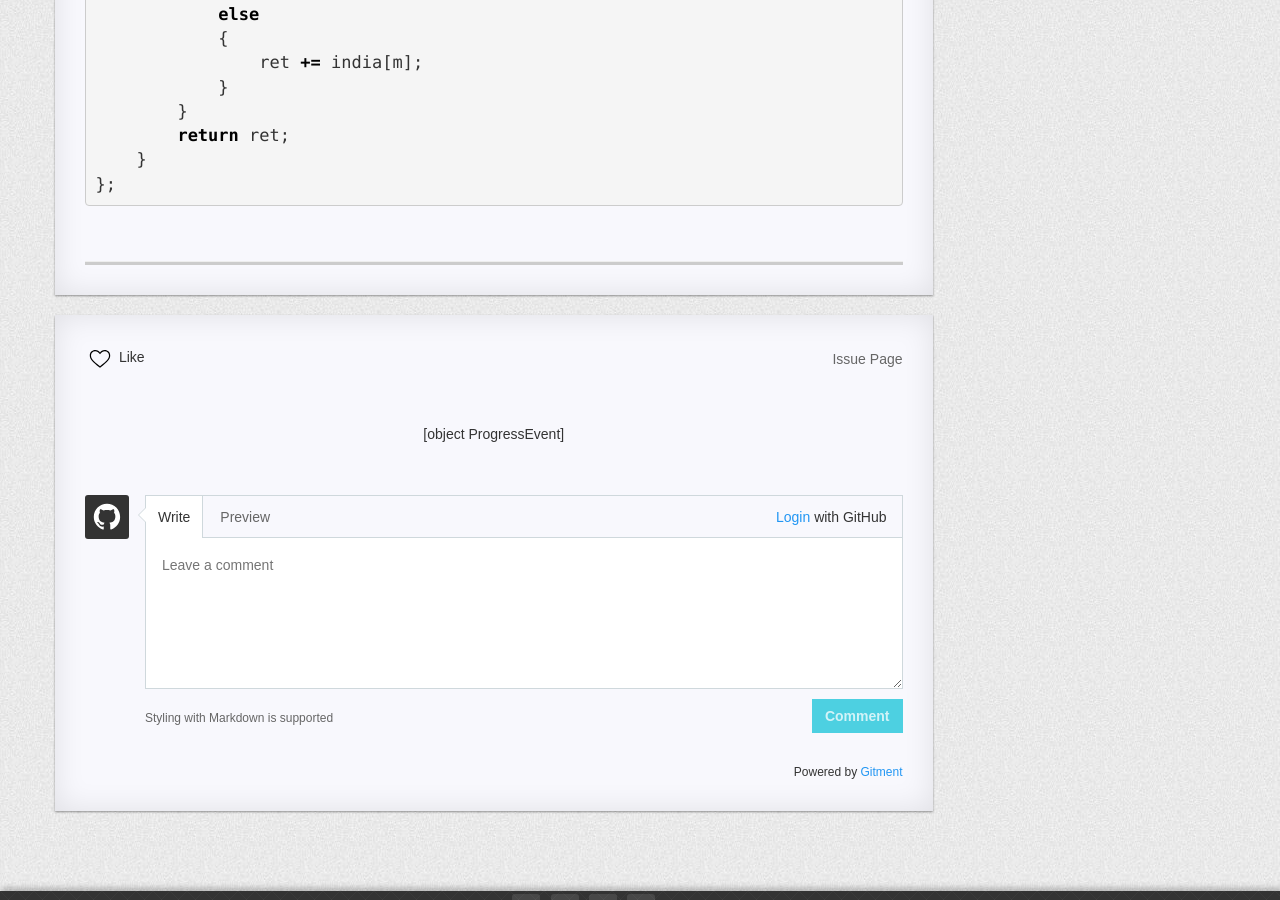
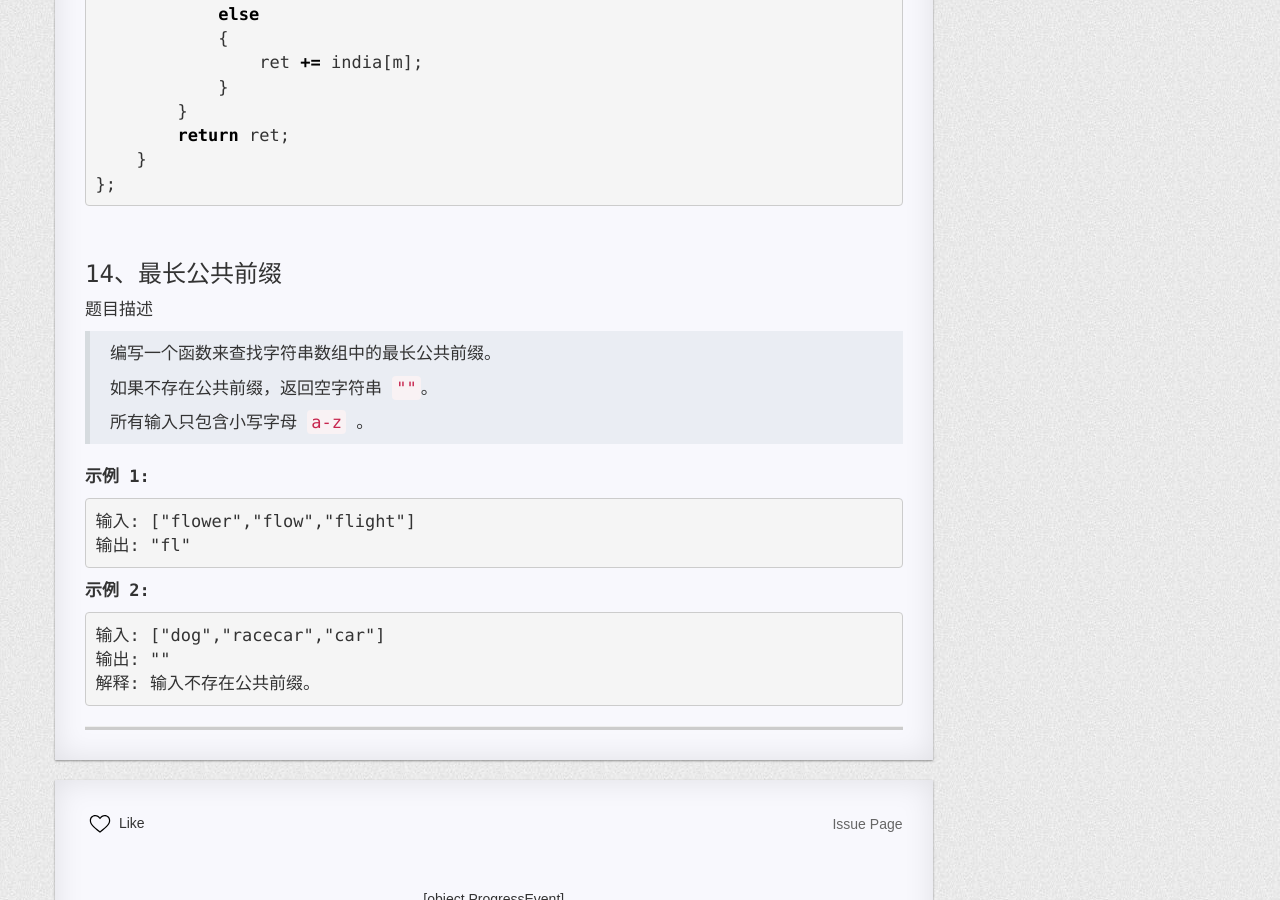
Before and after one commit to h1mmel/h1mmel.github.io, a Jekyll site: the page built from _posts/2019-08-04-Leet-Code-C++-1~25(easy).md, in a window 1280 px wide and 900 px high, scrolled down 5159 px. Built offline with Jekyll 4.4.1, drawn with Linux system fonts in a browser that asks for light colours; nearby versions of some CDN libraries; comment, search, counter and statistics services are not loaded; a style sheet for code colours, icons or effects is not loaded.

Commit message:
Update 2019-08-04-Leet-Code-C++-1~25(easy).md

````diff
--- a/_posts/2019-08-04-Leet-Code-C++-1~25(easy).md
+++ b/_posts/2019-08-04-Leet-Code-C++-1~25(easy).md
@@ -255,3 +255,28 @@ public:
 ```
 
 <br/>
+
+### 14、最长公共前缀
+
+题目描述
+
+> 编写一个函数来查找字符串数组中的最长公共前缀。
+>
+> 如果不存在公共前缀，返回空字符串 `""`。
+>
+> 所有输入只包含小写字母 `a-z` 。
+
+**示例 1:**
+
+```
+输入: ["flower","flow","flight"]
+输出: "fl"
+```
+
+**示例 2:**
+
+```
+输入: ["dog","racecar","car"]
+输出: ""
+解释: 输入不存在公共前缀。
+```
````
